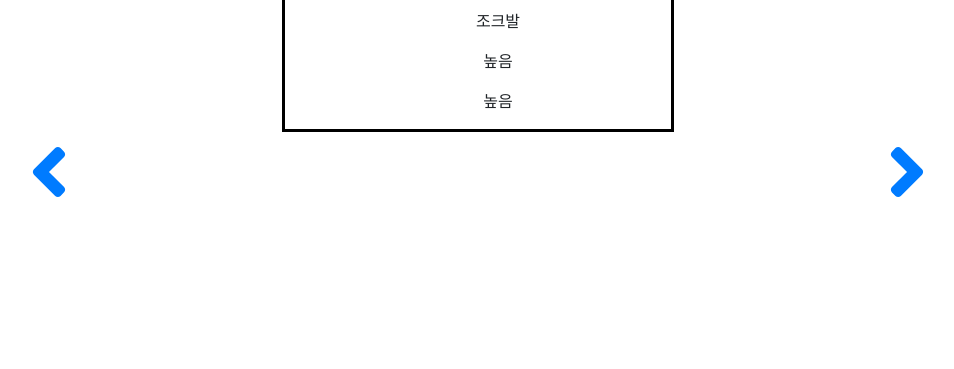
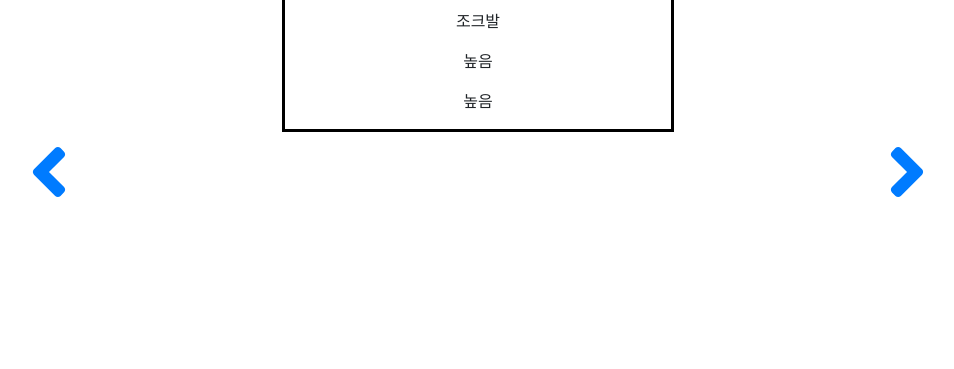
Before and after one commit to jso4967/Eateat, a Django app: page / in a window 1280 px wide. Shown: the part 431-800 px from the top of the page, without its empty margins (162-1116 px from the left). Run offline with Django 3.2, Linux system fonts and the light colour scheme; data comes from the database, SQL or seed files in the repository; some libraries are stand-ins or nearby versions.

Commit message:
index 가운데 정렬
ul 여백 삭제

```diff
--- a/templates/index.html
+++ b/templates/index.html
@@ -7,7 +7,7 @@
         <a href="{% url 'meals:detail' pk=recommended_meal.pk %}"><img src="{{recommended_meal.meal_photo.url}}" class = "img-rounded"></a>
       <h3>요리 : {{recommended_meal.meal_name}}</h3>
 
-      <ul>
+      <ul style="padding-left: 0px;">
         <p>{{recommended_meal.restaurant_name}}</p>
         <p>{{recommended_meal.price_range}}</p>
         <p>{{recommended_meal.satisfaction}}</p>
```
